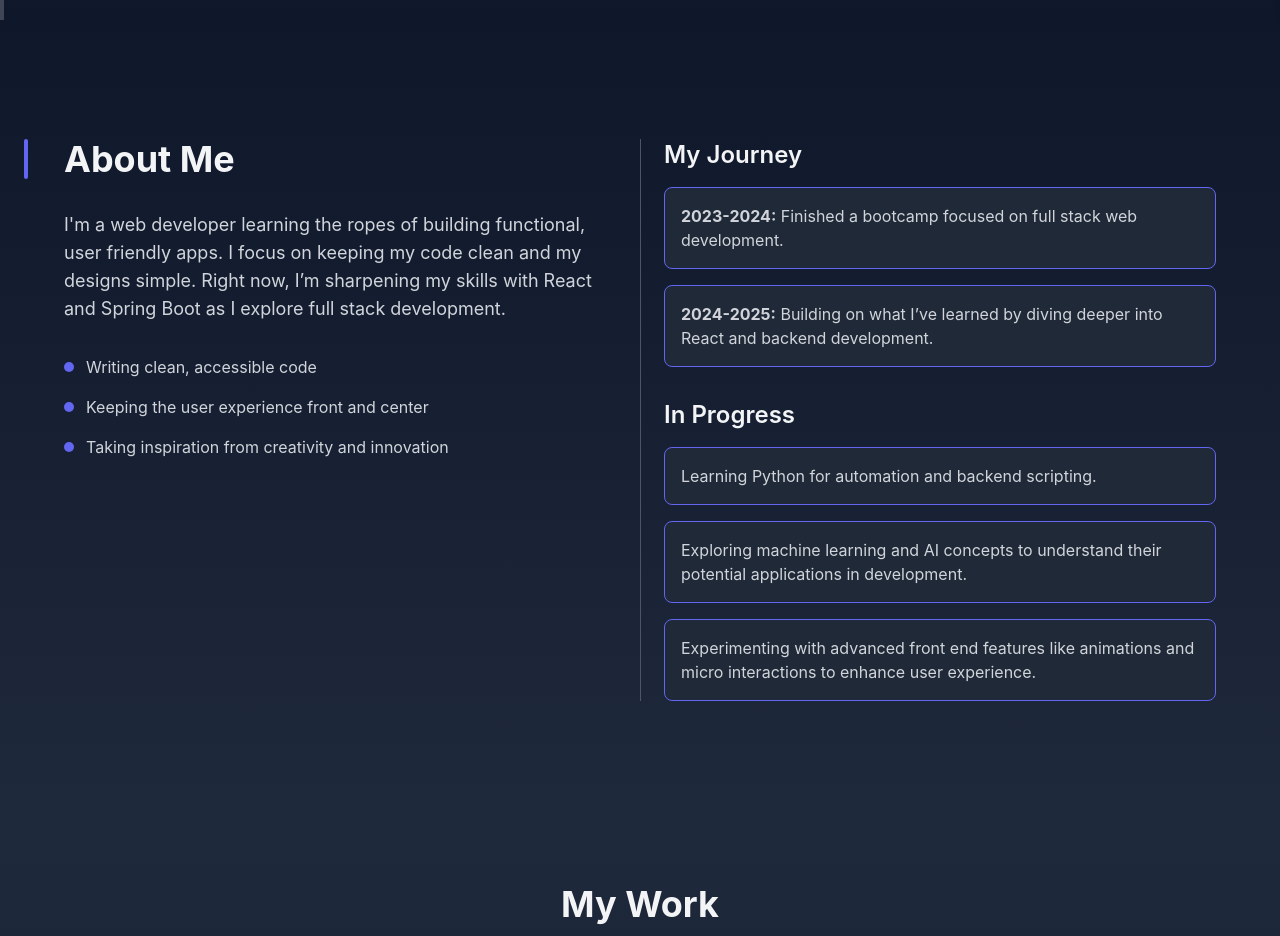
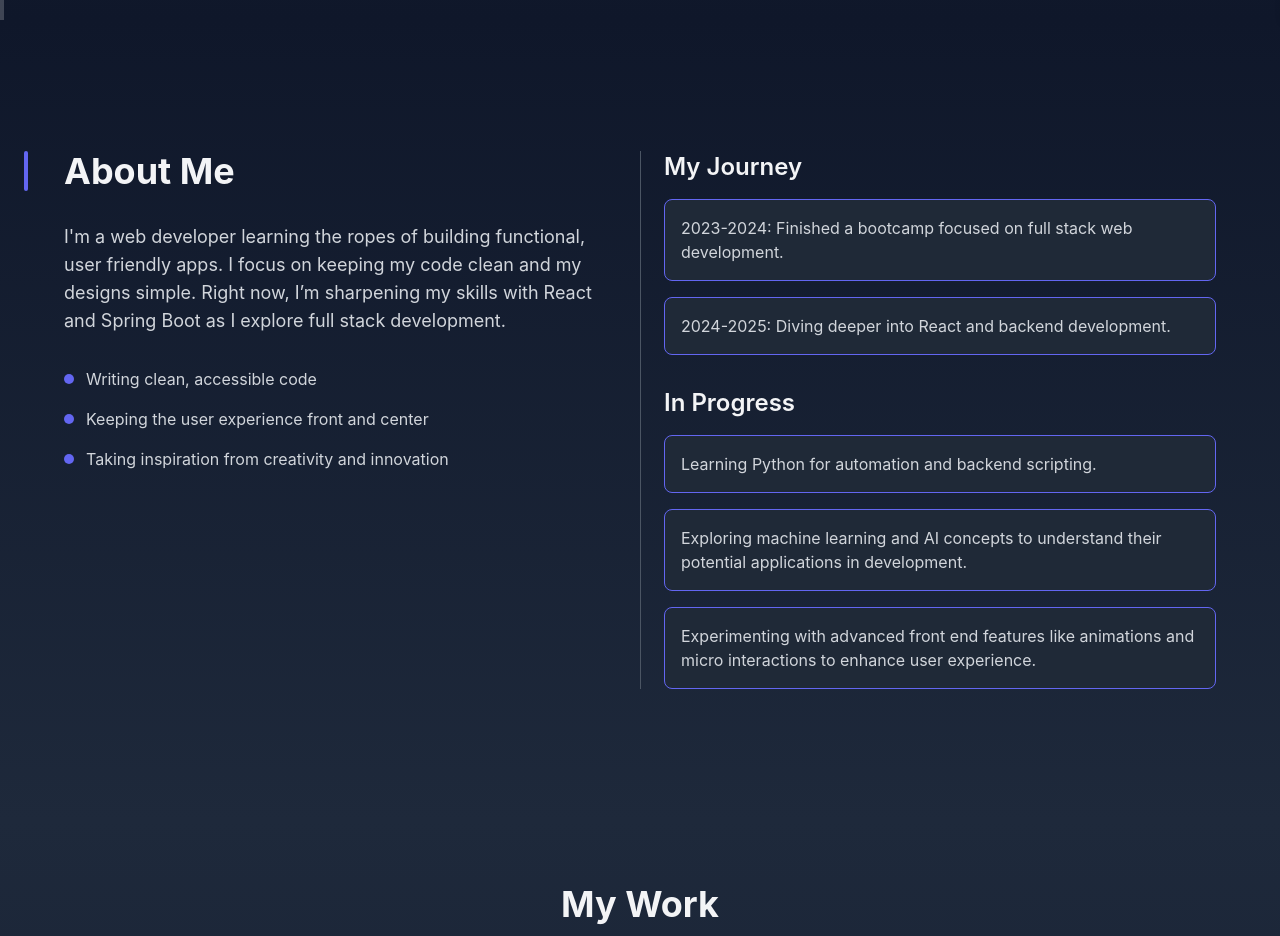
Before and after one commit to htrillo95/my-portfolio, a React (Create React App) app: page / in a window 1280 px wide. Shown: the part 780-1716 px from the top of the page. Built offline with nearby package versions, Linux system fonts and the light colour scheme.

Commit message:
UI update, added addwrapper and lenis

```diff
--- a/package.json
+++ b/package.json
@@ -3,8 +3,9 @@
   "version": "0.1.0",
   "private": true,
   "dependencies": {
+    "@studio-freight/lenis": "^1.0.42",
     "cra-template": "1.2.0",
-    "framer-motion": "^11.15.0",
+    "framer-motion": "^11.18.2",
     "react": "^18.3.1",
     "react-dom": "^18.3.1",
     "react-icons": "^5.4.0",
--- a/src/App.js
+++ b/src/App.js
@@ -5,6 +5,7 @@ import {
   Route,
   useLocation,
 } from "react-router-dom";
+
 import Hero from "./components/Hero";
 import About from "./components/About";
 import Projects from "./components/Projects";
@@ -13,6 +14,7 @@ import CursorEffect from "./components/CursorEffect";
 import SideNav from "./components/SideNav";
 import ConnectSidebar from "./components/ConnectSidebar";
 import ScrollToTop from "./components/ScrollToTop";
+import AppWrapper from "./components/AppWrapper";
 
 function AppContent() {
   const location = useLocation();
@@ -51,7 +53,9 @@ function AppContent() {
 function App() {
   return (
     <Router>
-      <AppContent />
+      <AppWrapper>
+        <AppContent />
+      </AppWrapper>
     </Router>
   );
 }
--- a/src/components/About.js
+++ b/src/components/About.js
@@ -1,15 +1,126 @@
-import React from "react";
+import React, { useRef } from "react";
+import { motion, useInView } from "framer-motion";
 import { Link } from "react-scroll";
 
+// Variants for left column bullets
+const listVariant = {
+  hidden: {},
+  show: {
+    transition: {
+      staggerChildren: 0.15,
+    },
+  },
+};
+
+const itemVariant = {
+  hidden: { opacity: 0, y: 20, filter: "blur(4px)" },
+  show: {
+    opacity: 1,
+    y: 0,
+    filter: "blur(0px)",
+    transition: { duration: 0.6, ease: [0.22, 1, 0.36, 1] },
+  },
+};
+
+// Dramatic left column entrance
+const leftVariant = {
+  hidden: {
+    opacity: 0,
+    rotateY: 45,
+    scale: 0.85,
+    y: 40,
+    filter: "blur(8px)",
+  },
+  show: {
+    opacity: 1,
+    rotateY: 0,
+    scale: 1,
+    y: 0,
+    filter: "blur(0px)",
+    transition: {
+      duration: 1.2,
+      ease: [0.22, 1, 0.36, 1],
+    },
+  },
+};
+
+// My Journey cards (deeper z-axis effect)
+const journeyCardVariant = {
+  hidden: (i) => ({
+    opacity: 0,
+    rotateY: -90,
+    x: i % 2 === 0 ? -100 : 100,
+    scale: 0.6,
+    filter: "blur(8px)",
+  }),
+  show: (i) => ({
+    opacity: 1,
+    rotateY: 0,
+    x: 0,
+    scale: 1,
+    filter: "blur(0px)",
+    transition: {
+      delay: 0.2 + i * 0.2,
+      duration: 1.1,
+      ease: [0.22, 1, 0.36, 1],
+    },
+  }),
+};
+
+// In Progress card launch
+const cardVariant = {
+  hidden: (i) => {
+    const directions = [
+      { x: -200, y: 0, rotate: -20 },
+      { x: 0, y: 200, rotate: 15 },
+      { x: 200, y: 0, rotate: 25 },
+    ];
+    const dir = directions[i % directions.length];
+    return {
+      opacity: 0,
+      x: dir.x,
+      y: dir.y,
+      rotate: dir.rotate,
+      scale: 0.7,
+      filter: "blur(4px)",
+    };
+  },
+  show: (i) => ({
+    opacity: 1,
+    x: 0,
+    y: 0,
+    rotate: 0,
+    scale: 1,
+    filter: "blur(0px)",
+    transition: {
+      delay: 0.5 + i * 0.25,
+      duration: 1,
+      ease: [0.16, 1, 0.3, 1],
+    },
+  }),
+};
+
 function About() {
+  const leftRef = useRef(null);
+  const rightRef = useRef(null);
+
+  const leftInView = useInView(leftRef, { once: true });
+  const rightInView = useInView(rightRef, { once: true });
+
   return (
     <section
       id="about"
       className="min-h-screen bg-gradient-to-b from-black to-navy text-gray-300 px-8 py-16 flex flex-col items-center justify-center"
     >
       <div className="w-full max-w-6xl grid grid-cols-1 md:grid-cols-2 gap-12 relative">
-        {/* Left Column */}
-        <div className="space-y-8 relative">
+        {/* Left Column with 3D slide-in */}
+        <motion.div
+          ref={leftRef}
+          variants={leftVariant}
+          initial="hidden"
+          animate={leftInView ? "show" : "hidden"}
+          className="space-y-8 relative perspective-[1000px]"
+        >
           <h2 className="text-4xl font-bold text-gray-100 mb-4 relative z-10">
             About Me
             <span className="absolute top-0 left-[-40px] w-[4px] h-full bg-indigo-500 rounded-md"></span>
@@ -20,61 +131,86 @@ function About() {
             simple. Right now, I’m sharpening my skills with React and Spring
             Boot as I explore full stack development.
           </p>
-          <ul className="list-none space-y-4">
-            <li className="flex items-center">
-              <div className="w-2.5 h-2.5 bg-indigo-500 rounded-full flex-shrink-0 mr-3"></div>
-              <span>Writing clean, accessible code</span>
-            </li>
-            <li className="flex items-center">
-              <div className="w-2.5 h-2.5 bg-indigo-500 rounded-full flex-shrink-0 mr-3"></div>
-              <span>Keeping the user experience front and center</span>
-            </li>
-            <li className="flex items-center">
-              <div className="w-2.5 h-2.5 bg-indigo-500 rounded-full flex-shrink-0 mr-3"></div>
-              <span>Taking inspiration from creativity and innovation</span>
-            </li>
-          </ul>
-        </div>
 
-        {/* Right Column */}
-        <div className="space-y-8 relative">
-          <div className="relative">
+          <motion.ul
+            className="list-none space-y-4"
+            variants={listVariant}
+            initial="hidden"
+            animate={leftInView ? "show" : "hidden"}
+          >
+            {[
+              "Writing clean, accessible code",
+              "Keeping the user experience front and center",
+              "Taking inspiration from creativity and innovation",
+            ].map((text, i) => (
+              <motion.li
+                key={i}
+                className="flex items-center"
+                variants={itemVariant}
+              >
+                <div className="w-2.5 h-2.5 bg-indigo-500 rounded-full flex-shrink-0 mr-3"></div>
+                <span>{text}</span>
+              </motion.li>
+            ))}
+          </motion.ul>
+        </motion.div>
+
+        {/* Right Column with cinematic cards */}
+        <motion.div
+          ref={rightRef}
+          initial="hidden"
+          animate={rightInView ? "show" : "hidden"}
+          className="space-y-8 relative"
+        >
+          <div className="relative perspective-[1200px]">
             <h3 className="text-2xl font-semibold text-gray-100 mb-4">
               My Journey
             </h3>
             <div className="space-y-4">
-              <div className="bg-gray-800 rounded-lg border border-indigo-500 p-4">
-                <strong>2023-2024:</strong> Finished a bootcamp focused on
-                full stack web development.
-              </div>
-              <div className="bg-gray-800 rounded-lg border border-indigo-500 p-4">
-                <strong>2024-2025:</strong> Building on what I’ve learned by
-                diving deeper into React and backend development.
-              </div>
+              {[
+                "2023-2024: Finished a bootcamp focused on full stack web development.",
+                "2024-2025: Diving deeper into React and backend development.",
+              ].map((item, i) => (
+                <motion.div
+                  key={i}
+                  custom={i}
+                  variants={journeyCardVariant}
+                  initial="hidden"
+                  animate={rightInView ? "show" : "hidden"}
+                  className="bg-gray-800 rounded-lg border border-indigo-500 p-4"
+                >
+                  {item}
+                </motion.div>
+              ))}
             </div>
           </div>
 
-          <div className="relative">
+          <div className="relative perspective-[1200px]">
             <h3 className="text-2xl font-semibold text-gray-100 mb-4">
               In Progress
             </h3>
             <div className="space-y-4">
-              <div className="bg-gray-800 rounded-lg border border-indigo-500 p-4">
-                Learning Python for automation and backend scripting.
-              </div>
-              <div className="bg-gray-800 rounded-lg border border-indigo-500 p-4">
-                Exploring machine learning and AI concepts to understand their
-                potential applications in development.
-              </div>
-              <div className="bg-gray-800 rounded-lg border border-indigo-500 p-4">
-                Experimenting with advanced front end features like animations
-                and micro interactions to enhance user experience.
-              </div>
+              {[
+                "Learning Python for automation and backend scripting.",
+                "Exploring machine learning and AI concepts to understand their potential applications in development.",
+                "Experimenting with advanced front end features like animations and micro interactions to enhance user experience.",
+              ].map((item, index) => (
+                <motion.div
+                  key={index}
+                  custom={index}
+                  variants={cardVariant}
+                  initial="hidden"
+                  animate={rightInView ? "show" : "hidden"}
+                  className="bg-gray-800 rounded-lg border border-indigo-500 p-4"
+                >
+                  {item}
+                </motion.div>
+              ))}
             </div>
           </div>
-        </div>
+        </motion.div>
 
-        {/* Vertical Divider */}
+        {/* Divider */}
         <div className="absolute inset-y-0 left-1/2 w-[1px] bg-gray-600 hidden md:block"></div>
       </div>
     </section>
--- /dev/null
+++ b/src/components/AppWrapper.js
@@ -0,0 +1,30 @@
+// src/AppWrapper.js
+import { useEffect } from "react";
+import Lenis from "@studio-freight/lenis";
+
+export default function AppWrapper({ children }) {
+  useEffect(() => {
+    const lenis = new Lenis({
+      duration: 1.2,
+      smooth: true,
+      direction: "vertical",
+      gestureDirection: "vertical",
+      smoothTouch: false,
+      touchMultiplier: 2,
+    });
+
+    function raf(time) {
+      lenis.raf(time);
+      requestAnimationFrame(raf);
+    }
+    window.dispatchEvent(new Event("scroll"));
+
+    requestAnimationFrame(raf);
+
+    window.lenis = lenis; // expose for debugging (optional)
+
+    return () => lenis.destroy();
+  }, []);
+
+  return <>{children}</>;
+}
```
Also changed, not shown: 1 other file (tests, documents, lock files or other folders).
